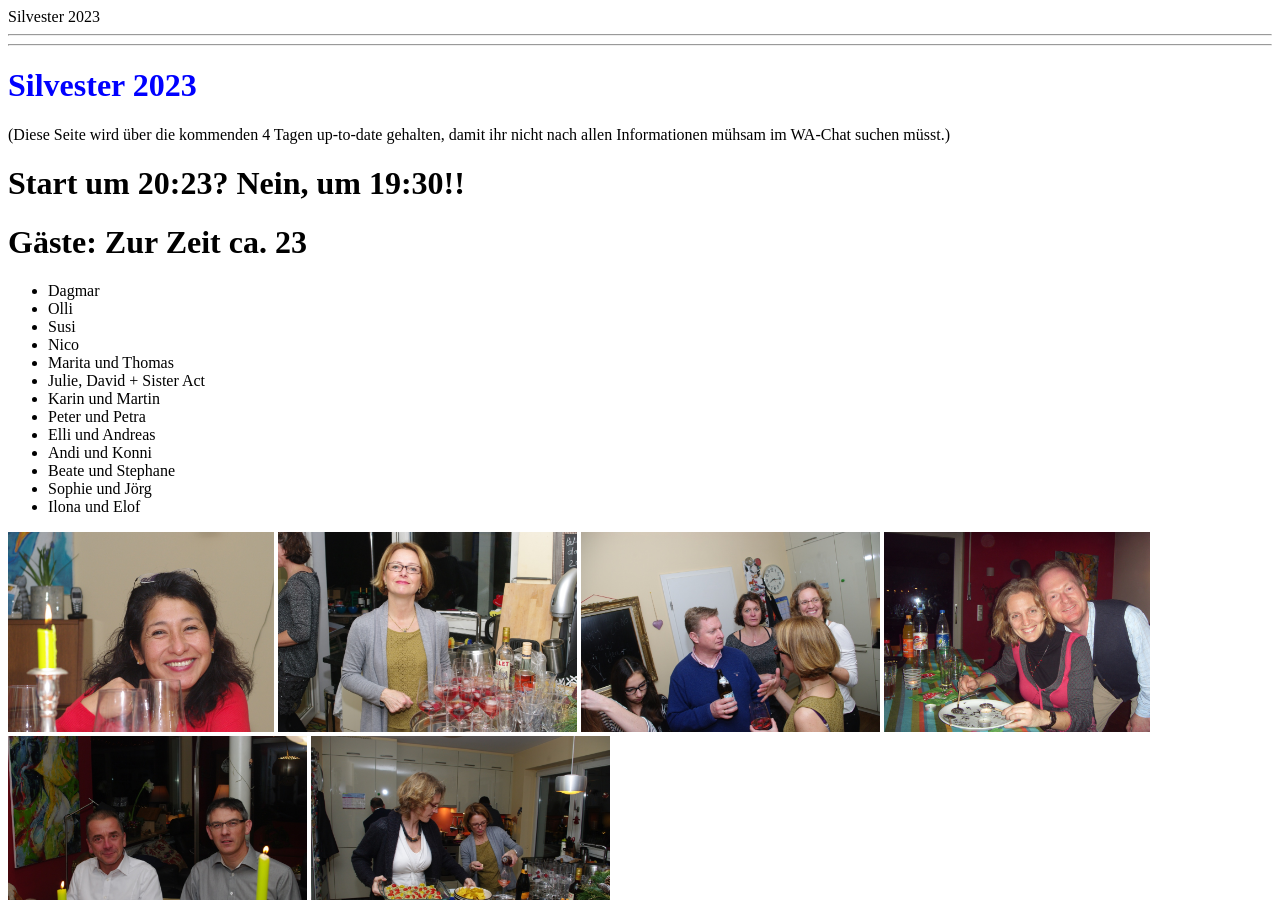
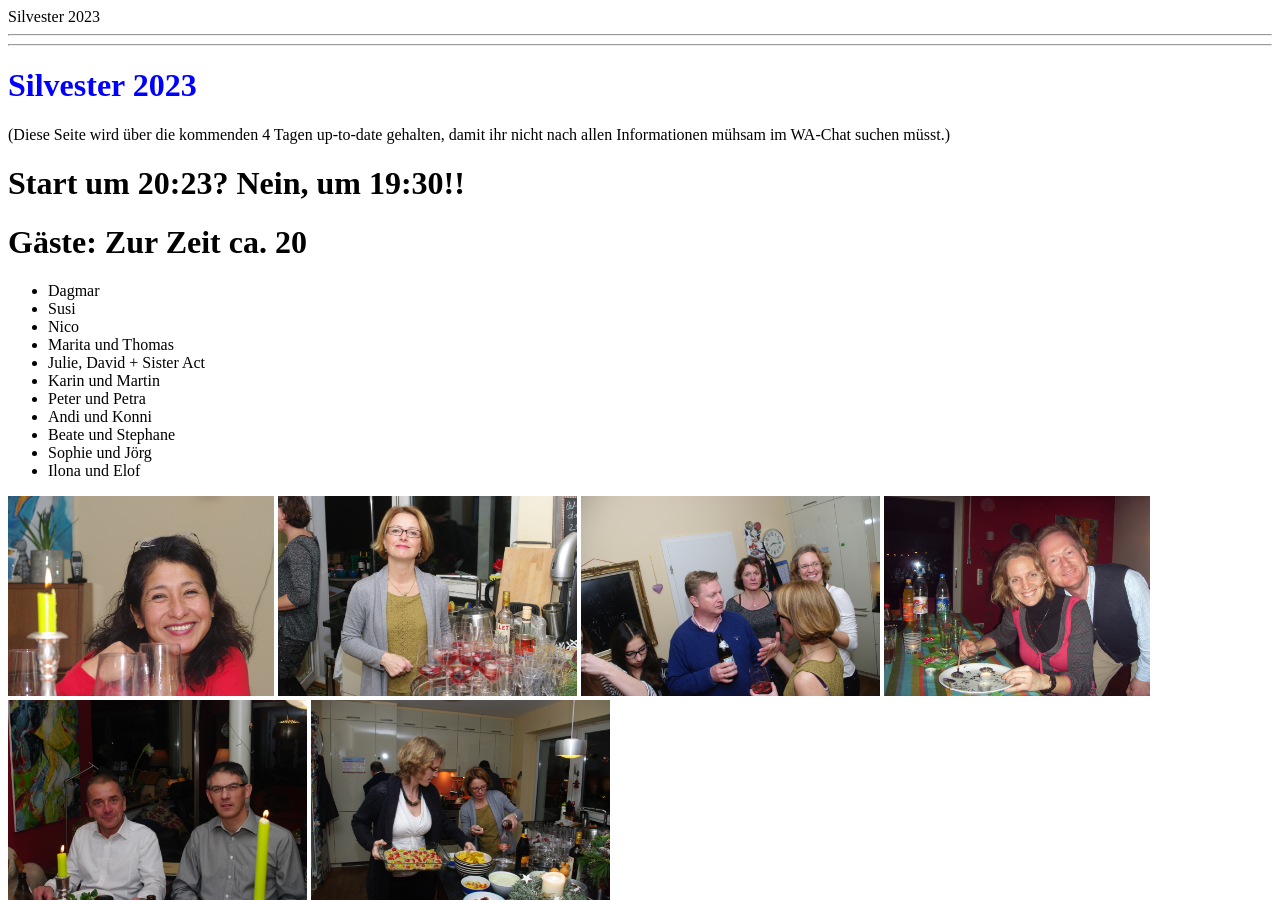
Before and after one commit to DiveDocs/Sylvester2023, a Jekyll site: the page built from index.markdown, in a window 1280 px wide and 900 px high. Built offline with Jekyll 4.4.1, drawn with Linux system fonts in a browser that asks for light colours.

Commit message:
Removed three participants

```diff
--- a/index.markdown
+++ b/index.markdown
@@ -30,18 +30,16 @@ tr:nth-child(even) {
 (Diese Seite wird über die kommenden 4 Tagen up-to-date gehalten, damit ihr nicht nach allen Informationen mühsam im WA-Chat suchen müsst.)
 
 <h1> Start um 20:23? Nein, um 19:30!! </h1>
-<h1> Gäste: Zur Zeit ca. 23 </h1>
+<h1> Gäste: Zur Zeit ca. 20 </h1>
 
 <ul>
 <li>Dagmar</li>
-<li>Olli</li>
 <li>Susi</li>
 <li>Nico</li>
 <li>Marita und Thomas</li>
 <li>Julie, David + Sister Act</li>
 <li>Karin und Martin</li>
 <li>Peter und Petra</li>
-<li>Elli und Andreas</li>
 <li>Andi und Konni</li>
 <li>Beate und Stephane</li>
 <li>Sophie und Jörg</li>
```
